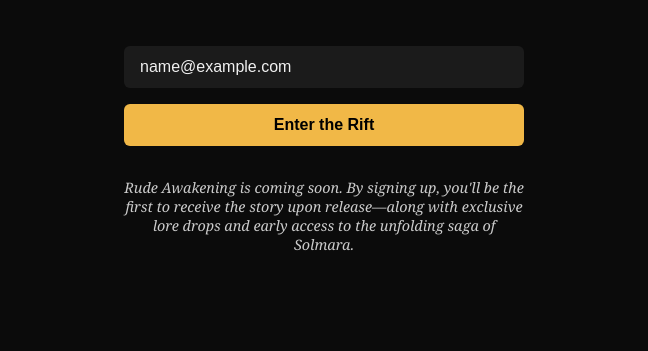
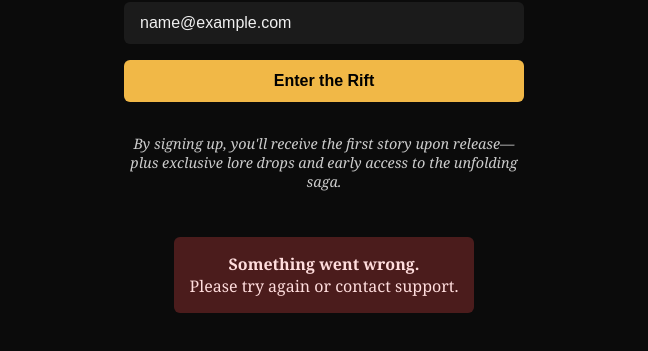
Before and after one commit to KWKoch/Landing-Page, a website: page index.html in a window 1280 px wide. Both pictures are taken after typing "name@example.com" into the empty fields and a click on the button "Enter the Rift". Shown: the part 385-736 px from the top of the page, without its empty margins (316-964 px from the left). Drawn offline with Linux system fonts and the light colour scheme; no server answers.

Commit message:
Update index.html

```diff
--- a/index.html
+++ b/index.html
@@ -72,41 +72,52 @@
       text-align: center;
       border-radius: 6px;
     }
+    #errorMessage {
+      display: none;
+      margin-top: 2rem;
+      padding: 1rem;
+      background-color: #4b1c1c;
+      color: #ffdddd;
+      text-align: center;
+      border-radius: 6px;
+    }
   </style>
 </head>
 <body>
   <h1>Enter the Rift</h1>
   <p>Begin your journey into Solmara… Sign up to receive <em>Rude Awakening</em>, the first story from <strong>Songs of Solmara</strong>.</p>
   <form id="riftForm">
-    <input type="email" id="email" placeholder="Enter your email" required />
+    <input type="email" id="email" placeholder="Enter your email" required>
     <button type="submit">Enter the Rift</button>
-    <p class="blurb">Rude Awakening is coming soon. By signing up, you'll be the first to receive the story upon release—along with exclusive lore drops and early access to the unfolding saga of Solmara.</p>
+    <p class="blurb">By signing up, you'll receive the first story upon release—plus exclusive lore drops and early access to the unfolding saga.</p>
   </form>
   <div id="successMessage">
-    <strong>Welcome, Riftborn.</strong><br>Your story begins now. Check your email for your first tale from Solmara.
+    <strong>Welcome, Riftborn.</strong><br>Your story begins now. Check your inbox.
   </div>
-
+  <div id="errorMessage">
+    <strong>Something went wrong.</strong><br>Please try again or contact support.
+  </div>
   <script>
-    document.getElementById('riftForm').addEventListener('submit', async (e) => {
-      e.preventDefault();
+    document.getElementById('riftForm').addEventListener('submit', async function(event) {
+      event.preventDefault();
       const email = document.getElementById('email').value;
-
-      const response = await fetch('/.netlify/functions/subscribe', {
+      try {
+        const res = await fetch('/.netlify/functions/subscribe', {
           method: 'POST',
-        headers: {
-          'Content-Type': 'application/json'
-        },
+          headers: { 'Content-Type': 'application/json' },
           body: JSON.stringify({ email })
         });
-
-      const result = await response.json();
-
-      if (response.ok) {
+        const data = await res.json();
+        if (res.ok) {
           document.getElementById('riftForm').style.display = 'none';
           document.getElementById('successMessage').style.display = 'block';
         } else {
-        alert('Signup failed: ' + (result?.message || 'Unknown error'));
-        console.error("Backend error:", result);
+          console.error('Backend error:', data);
+          document.getElementById('errorMessage').style.display = 'block';
+        }
+      } catch (err) {
+        console.error('Network error:', err);
+        document.getElementById('errorMessage').style.display = 'block';
       }
     });
   </script>
```
Lines whose indentation alone changed are shown as unchanged.
